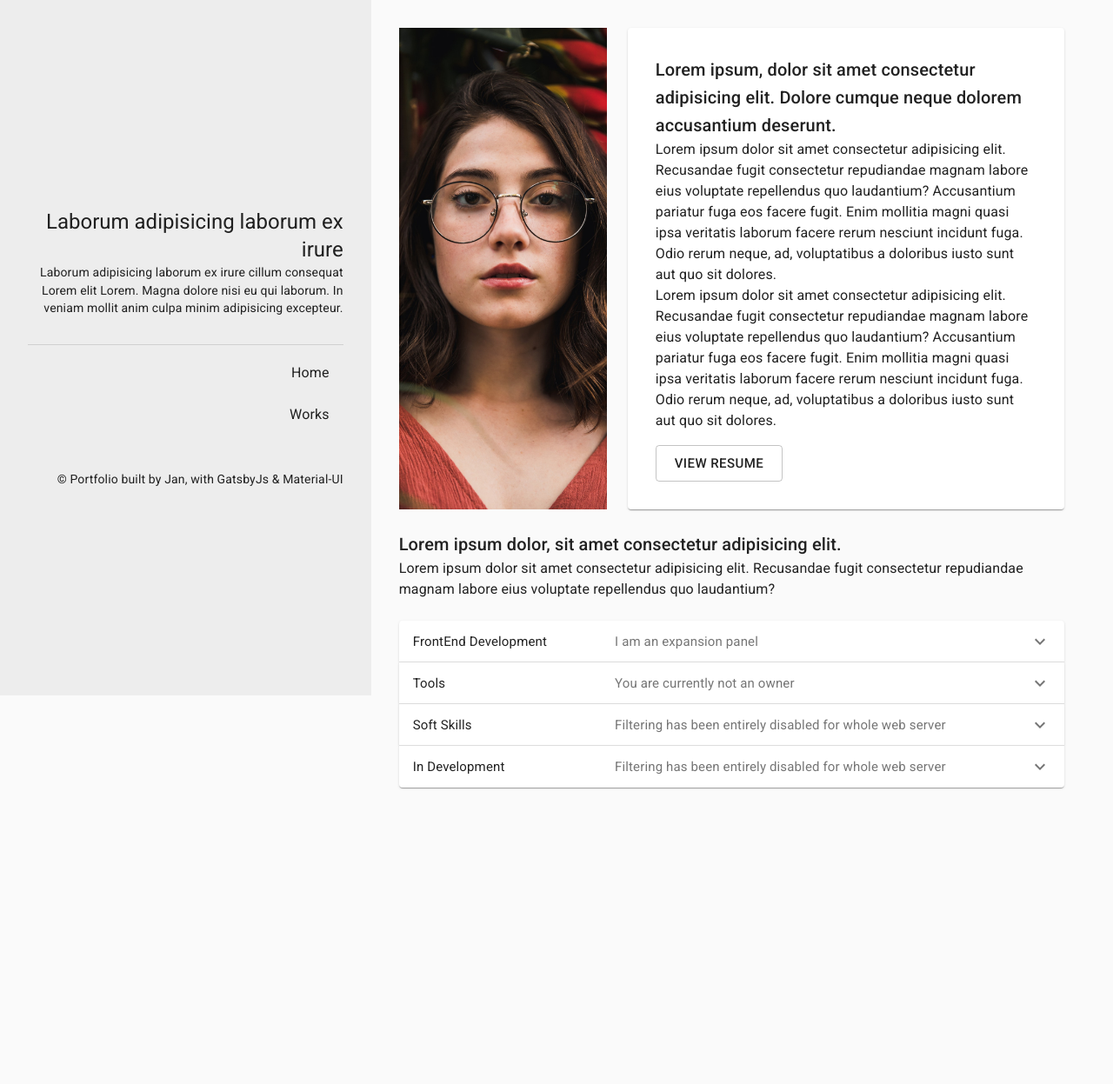
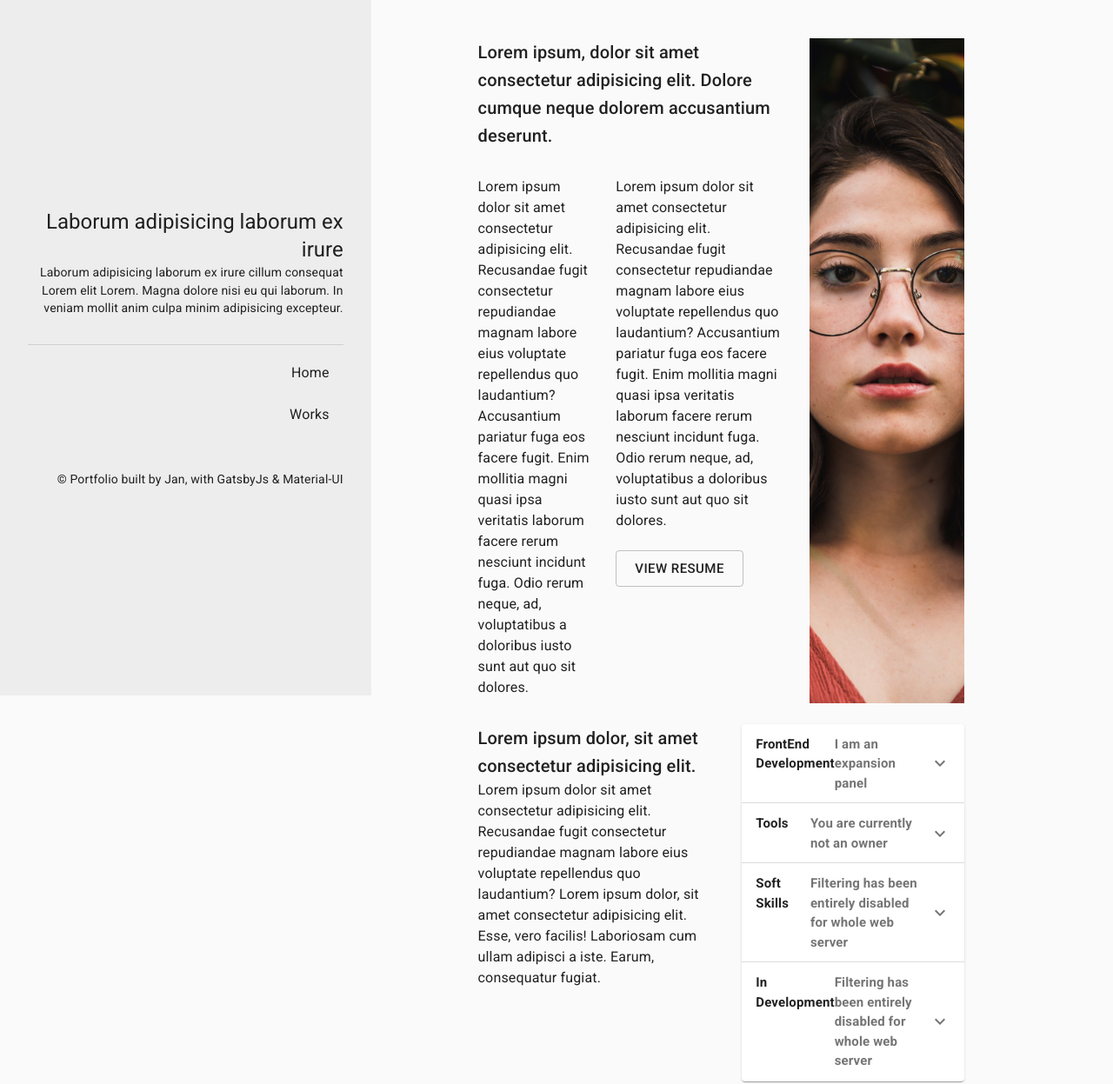
Before and after one commit to Gwynere/gatsby-material-ui-playground, a Gatsby site: page / in a window 1280 px wide. Shown: the top 1247 px of the page at 87% size. Before the commit the page ends 938 px from the top, so only its background shows below. Built offline with nearby package versions, Linux system fonts and the light colour scheme; Gatsby itself is replaced by a stand-in of ours.

Commit message:
resized the main container and restyled the top section

```diff
--- a/src/components/Skills.js
+++ b/src/components/Skills.js
@@ -35,10 +35,12 @@ const useStyles = makeStyles(theme => ({
     fontSize: theme.typography.pxToRem(15),
     flexBasis: '33.33%',
     flexShrink: 0,
+    fontWeight: 'bold'
   },
   secondaryHeading: {
     fontSize: theme.typography.pxToRem(15),
     color: theme.palette.text.secondary,
+    fontWeight: 'bold'
   },
 }));
 
@@ -52,7 +54,7 @@ export default function ControlledExpansionPanels() {
 
   return (
     <div className={classes.root}>
-      <ExpansionPanel expanded={expanded === 'panel1'} onChange={handleChange('panel1')}>
+      <ExpansionPanel>
         <ExpansionPanelSummary
           expandIcon={<ExpandMoreIcon />}
           aria-controls="panel1bh-content"
@@ -68,7 +70,7 @@ export default function ControlledExpansionPanels() {
           </Typography>
         </ExpansionPanelDetails>
       </ExpansionPanel>
-      <ExpansionPanel expanded={expanded === 'panel2'} onChange={handleChange('panel2')}>
+      <ExpansionPanel>
         <ExpansionPanelSummary
           expandIcon={<ExpandMoreIcon />}
           aria-controls="panel2bh-content"
@@ -86,7 +88,7 @@ export default function ControlledExpansionPanels() {
           </Typography>
         </ExpansionPanelDetails>
       </ExpansionPanel>
-      <ExpansionPanel expanded={expanded === 'panel3'} onChange={handleChange('panel3')}>
+      <ExpansionPanel>
         <ExpansionPanelSummary
           expandIcon={<ExpandMoreIcon />}
           aria-controls="panel3bh-content"
--- a/src/pages/index.js
+++ b/src/pages/index.js
@@ -24,9 +24,33 @@ console.log(Photo)
 const IndexPage = () => (
   <Layout>
     <SEO title="Home" />
-    <Grid container spacing={3}>
+    <Grid container spacing={3} style={{
+      width: '80%',
+      margin: '0 auto'
+    }}>
+      <Grid container item xs={12} spacing={3}>
+        <Grid container item xs={8} spacing={3} >
+          <Grid item xs={12}>
+            <Typography variant="h6" component="h2" gutterBottom>
+              Lorem ipsum, dolor sit amet consectetur adipisicing elit. Dolore cumque neque dolorem accusantium deserunt.
+                </Typography>
+          </Grid>
+          <Grid item xs={5}>
+            <Typography variant="body1" component="p" gutterBottom>
+              Lorem ipsum dolor sit amet consectetur adipisicing elit. Recusandae fugit consectetur repudiandae magnam labore eius voluptate repellendus quo laudantium? Accusantium pariatur fuga eos facere fugit. Enim mollitia magni quasi ipsa veritatis laborum facere rerum nesciunt incidunt fuga. Odio rerum neque, ad, voluptatibus a doloribus iusto sunt aut quo sit dolores.
+                </Typography>
+          </Grid>
 
-      <Grid container item xs={12} spacing={3}>
+          <Grid item xs={7}>
+            <Typography variant="body1" component="p" gutterBottom>
+              Lorem ipsum dolor sit amet consectetur adipisicing elit. Recusandae fugit consectetur repudiandae magnam labore eius voluptate repellendus quo laudantium? Accusantium pariatur fuga eos facere fugit. Enim mollitia magni quasi ipsa veritatis laborum facere rerum nesciunt incidunt fuga. Odio rerum neque, ad, voluptatibus a doloribus iusto sunt aut quo sit dolores.
+                </Typography>
+            <Button variant="outlined" size="large" style={{
+              marginTop: '1rem'
+            }}>View Resume</Button>
+          </Grid>
+
+        </Grid>
         <Grid item xs={4}>
           <Avatar style={{
             width: '100%',
@@ -35,47 +59,25 @@ const IndexPage = () => (
             objectFit: 'contain'
           }} alt="" src={Photo} />
         </Grid>
-        <Grid item xs={8} >
-          <Grid container spacing={0}>
-            <Paper style={{
-              padding: '2rem'
-            }}>
-              <Grid item xs={12}>
-                <Typography variant="h6" component="h2">
-                  Lorem ipsum, dolor sit amet consectetur adipisicing elit. Dolore cumque neque dolorem accusantium deserunt.
-                </Typography>
-                <Typography variant="body1" component="p">
-                  Lorem ipsum dolor sit amet consectetur adipisicing elit. Recusandae fugit consectetur repudiandae magnam labore eius voluptate repellendus quo laudantium? Accusantium pariatur fuga eos facere fugit. Enim mollitia magni quasi ipsa veritatis laborum facere rerum nesciunt incidunt fuga. Odio rerum neque, ad, voluptatibus a doloribus iusto sunt aut quo sit dolores.
-                </Typography>
-              </Grid>
-              <Grid item xs={12}>
-                <Typography variant="body1" component="p">
-                  Lorem ipsum dolor sit amet consectetur adipisicing elit. Recusandae fugit consectetur repudiandae magnam labore eius voluptate repellendus quo laudantium? Accusantium pariatur fuga eos facere fugit. Enim mollitia magni quasi ipsa veritatis laborum facere rerum nesciunt incidunt fuga. Odio rerum neque, ad, voluptatibus a doloribus iusto sunt aut quo sit dolores.
-                </Typography>
-                <Button variant="outlined" size="large" style={{
-                  marginTop: '1rem'
-                }}>View Resume</Button>
-              </Grid>
-
-            </Paper>
-          </Grid>
-        </Grid>
       </Grid>
-      <Grid container item xs={12} spacing={3}>
-        <Grid item xs={12} >
+      <Grid container item xs={12} spacing={6}>
+        <Grid item xs={6} >
           <Typography variant="h6" component="h2">
             Lorem ipsum dolor, sit amet consectetur adipisicing elit.
-              </Typography>
+          </Typography>
           <Typography variant="body1" component="p">
             Lorem ipsum dolor sit amet consectetur adipisicing elit. Recusandae fugit consectetur repudiandae magnam labore eius voluptate repellendus quo laudantium?
-              </Typography>
+            Lorem ipsum dolor, sit amet consectetur adipisicing elit. Esse, vero facilis! Laboriosam cum ullam adipisci a iste. Earum, consequatur fugiat.
+          </Typography>
         </Grid>
-        <Grid item xs={12}>
+        <Grid item xs={6}>
           <Skills />
         </Grid>
       </Grid>
+      <Grid item xs={12}>
+        <TextField />
+      </Grid>
     </Grid>
-
   </Layout>
 )
 
```
